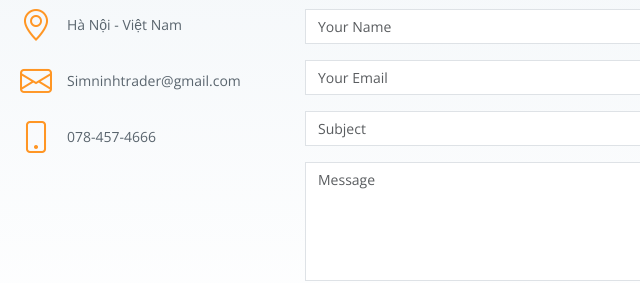
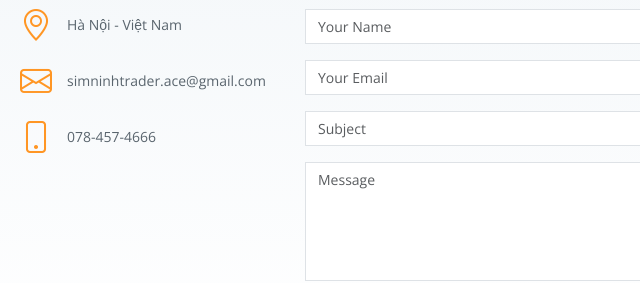
Before and after one commit to ducbabegirl/Simninh, a plain HTML site: page index.html in a window 1280 px wide. Shown: the part 5030-5313 px from the top of the page, 442-1082 px from the left. Drawn offline with nearby package versions, Linux system fonts and the light colour scheme; a web font is replaced by a local one.

Commit message:
first commit

```diff
--- a/index.html
+++ b/index.html
@@ -840,7 +840,7 @@
 
               <div class="d-flex align-items-center mt-4">
                 <i class="bi bi-envelope"></i>
-                <p>Simninhtrader@gmail.com</p>
+                <p>simninhtrader.ace@gmail.com</p>
               </div>
 
               <div class="d-flex align-items-center mt-4">
```
